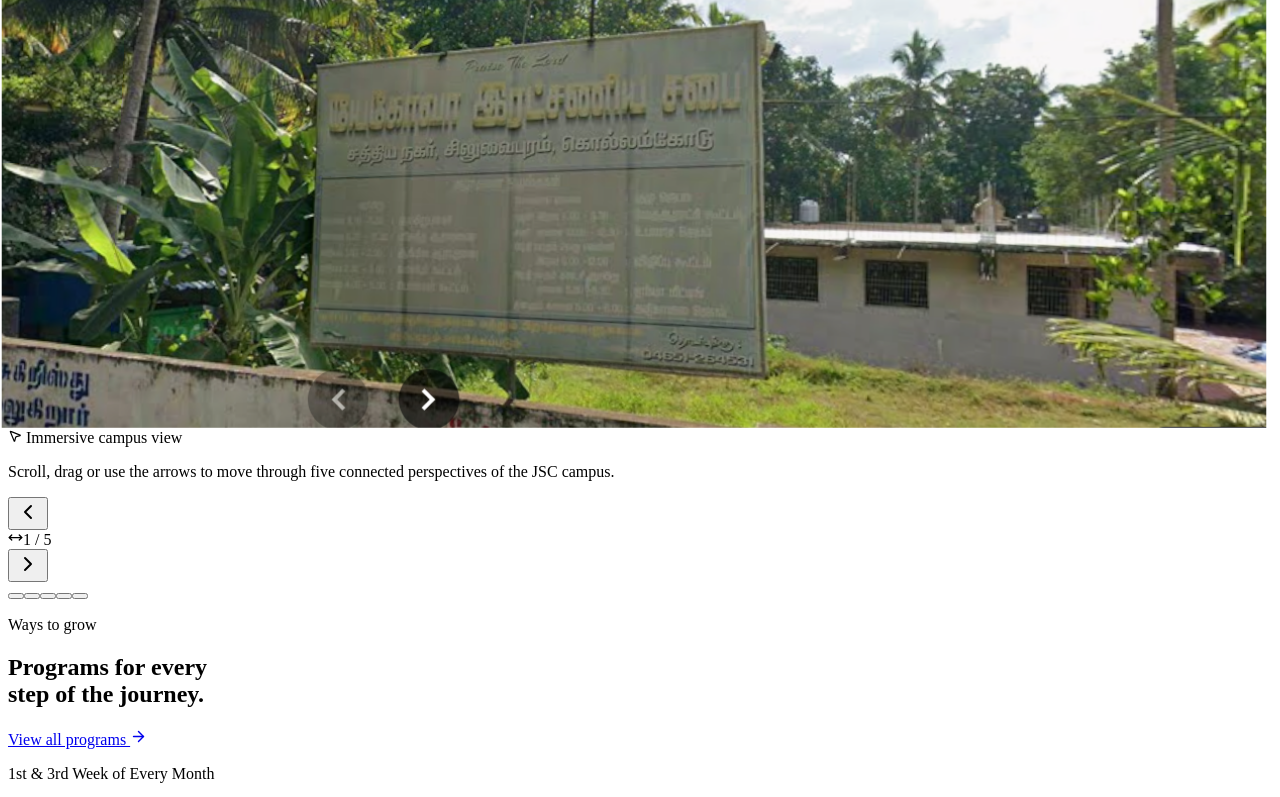
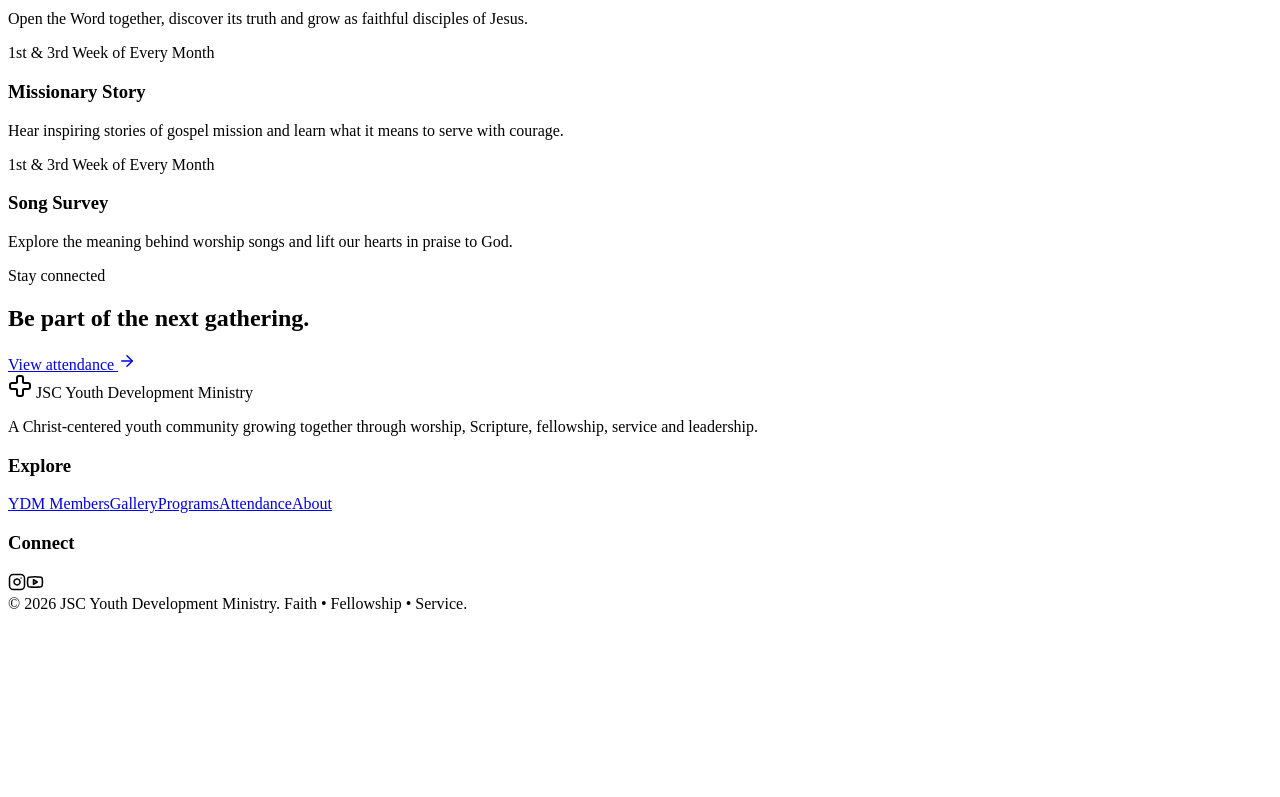
Before and after one commit to TechWorldBig/churchWebsite, a React (Vite) app: page / in a window 1280 px wide. Shown: the part 1599-2396 px from the top of the page. After the commit the page ends 2220 px from the top, so only its background shows below. Built offline with nearby package versions, Linux system fonts and the light colour scheme; the HTML template or start-up script is replaced by a standard one.

Commit message:
Remove immersive campus section

```diff
--- a/src/components/PanoramaExperience.tsx
+++ /dev/null
@@ -1,66 +0,0 @@
-import { useEffect, useRef, useState } from 'react'
-import { AnimatePresence, motion } from 'framer-motion'
-import { ChevronLeft, ChevronRight, MousePointer2, MoveHorizontal } from 'lucide-react'
-import { panoramaFrames } from '../data/siteData'
-
-export default function PanoramaExperience() {
-  const [index, setIndex] = useState(0)
-  const [direction, setDirection] = useState(1)
-  const lock = useRef(false)
-
-  const go = (delta: number) => {
-    const next = (index + delta + panoramaFrames.length) % panoramaFrames.length
-    setDirection(delta)
-    setIndex(next)
-  }
-
-  useEffect(() => {
-    const onWheel = (event: WheelEvent) => {
-      if (Math.abs(event.deltaY) < 20 || lock.current) return
-      lock.current = true
-      go(event.deltaY > 0 ? 1 : -1)
-      window.setTimeout(() => { lock.current = false }, 650)
-    }
-    const element = document.getElementById('panorama-stage')
-    element?.addEventListener('wheel', onWheel, { passive: true })
-    return () => element?.removeEventListener('wheel', onWheel)
-  }, [index])
-
-  return (
-    <div id="panorama-stage" className="group relative h-[72vh] min-h-[560px] overflow-hidden bg-black">
-      <AnimatePresence initial={false} custom={direction}>
-        <motion.img
-          key={panoramaFrames[index]}
-          src={panoramaFrames[index]}
-          alt={`JSC campus panoramic view ${index + 1}`}
-          custom={direction}
-          initial={{ opacity: 0, scale: 1.08, x: direction > 0 ? '4%' : '-4%' }}
-          animate={{ opacity: 1, scale: 1.01, x: 0 }}
-          exit={{ opacity: 0, scale: 1.04, x: direction > 0 ? '-3%' : '3%' }}
-          transition={{ duration: 0.75, ease: [0.22, 1, 0.36, 1] }}
-          className="absolute inset-0 h-full w-full object-cover"
-          draggable={false}
-        />
-      </AnimatePresence>
-      <div className="absolute inset-0 bg-gradient-to-b from-[#031611]/20 via-transparent to-[#031611]/90" />
-      <div className="absolute inset-0 bg-gradient-to-r from-[#031611]/55 via-transparent to-transparent" />
-
-      <div className="absolute inset-x-0 bottom-0 mx-auto max-w-7xl px-5 pb-9 lg:px-8">
-        <div className="flex flex-col items-end justify-between gap-5 md:flex-row">
-          <div className="glass-dark max-w-md rounded-2xl p-4 text-white">
-            <div className="mb-2 flex items-center gap-2 text-xs font-bold uppercase tracking-[0.18em] text-[#e3bc62]"><MousePointer2 size={14}/> Immersive campus view</div>
-            <p className="text-sm leading-6 text-white/65">Scroll, drag or use the arrows to move through five connected perspectives of the JSC campus.</p>
-          </div>
-          <div className="flex items-center gap-3">
-            <button onClick={() => go(-1)} className="panorama-button" aria-label="Previous view"><ChevronLeft /></button>
-            <div className="glass-dark flex items-center gap-2 rounded-full px-4 py-3 text-xs font-semibold text-white/70"><MoveHorizontal size={15}/>{index + 1} / {panoramaFrames.length}</div>
-            <button onClick={() => go(1)} className="panorama-button" aria-label="Next view"><ChevronRight /></button>
-          </div>
-        </div>
-        <div className="mt-5 flex gap-2">
-          {panoramaFrames.map((_, i) => <button key={i} onClick={() => { setDirection(i > index ? 1 : -1); setIndex(i) }} className={`h-1.5 rounded-full transition-all ${i === index ? 'w-12 bg-[#e3bc62]' : 'w-5 bg-white/35'}`} aria-label={`Go to view ${i + 1}`} />)}
-        </div>
-      </div>
-    </div>
-  )
-}
--- a/src/pages/Home.tsx
+++ b/src/pages/Home.tsx
@@ -1,7 +1,6 @@
 import { motion } from 'framer-motion'
 import { ArrowRight, BookOpen, HandHeart, Sparkles, UsersRound } from 'lucide-react'
 import { Link } from 'react-router-dom'
-import PanoramaExperience from '../components/PanoramaExperience'
 import { programs } from '../data/siteData'
 
 const pillars = [
@@ -35,8 +34,6 @@ export default function Home() {
         </div>
       </section>
 
-      <section className="bg-[#071f19] pt-24 text-white"><div className="mx-auto max-w-7xl px-5 pb-10 lg:px-8"><p className="eyebrow text-[#e3bc62]">Explore our place</p><h2 className="max-w-3xl text-4xl font-black tracking-tight sm:text-5xl">Experience the JSC campus through a 360°-inspired journey.</h2></div><PanoramaExperience /></section>
-
       <section className="bg-white py-24"><div className="mx-auto max-w-7xl px-5 lg:px-8"><div className="flex flex-col justify-between gap-5 md:flex-row md:items-end"><div><p className="eyebrow">Ways to grow</p><h2 className="section-title">Programs for every<br/>step of the journey.</h2></div><Link to="/programs" className="secondary-dark-btn">View all programs <ArrowRight size={17}/></Link></div><div className="mt-12 grid gap-5 md:grid-cols-2 lg:grid-cols-3">{programs.slice(0, 3).map(program => <article key={program.id} className="soft-card"><p className="text-xs font-bold uppercase tracking-[.16em] text-emerald-700">{program.schedule}</p><h3 className="mt-3 text-xl font-black">{program.title}</h3><p className="mt-3 text-sm leading-7 text-slate-600">{program.description}</p></article>)}</div></div></section>
 
       <section className="bg-[#e3bc62] py-20"><div className="mx-auto flex max-w-7xl flex-col justify-between gap-8 px-5 md:flex-row md:items-center lg:px-8"><div><p className="text-xs font-bold uppercase tracking-[.2em] text-[#071f19]/55">Stay connected</p><h2 className="mt-2 text-4xl font-black tracking-tight text-[#071f19]">Be part of the next gathering.</h2></div><Link to="/attendance" className="dark-btn">View attendance <ArrowRight size={18}/></Link></div></section>
```
